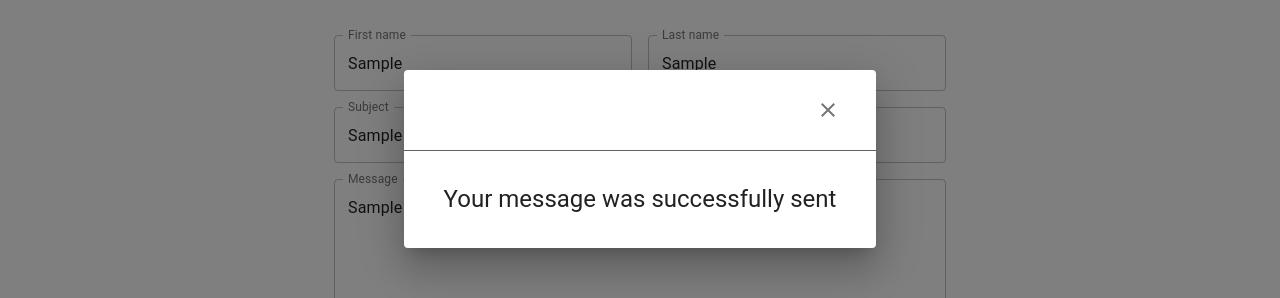
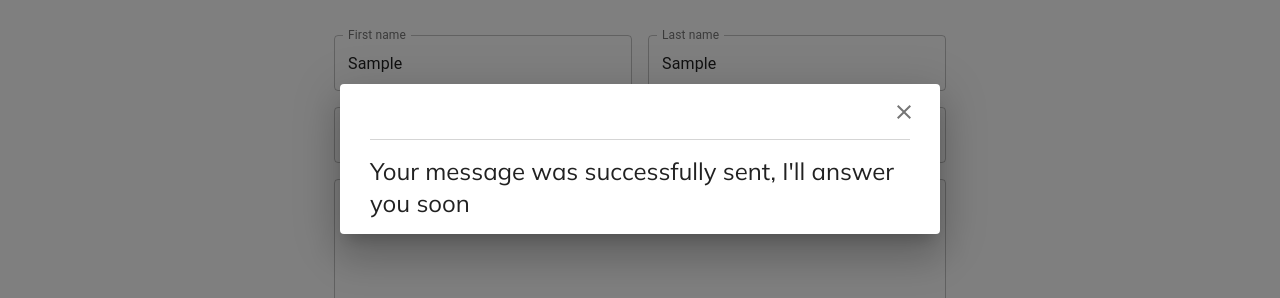
Before and after one commit to OwtmPatrick/portfolio, a React (Create React App) app: page / in a window 1280 px wide. Both pictures are taken after typing "Sample", "Sample", "Sample", "Sample" into the empty fields and a click on the button "Send". Shown: the part 2646-2944 px from the top of the page. Built offline with nearby package versions, Linux system fonts and the light colour scheme; no server answers.

Commit message:
edit styles

```diff
--- a/src/pages/contacts/index.jsx
+++ b/src/pages/contacts/index.jsx
@@ -159,8 +159,8 @@ export default () => {
 				</DialogTitle>
 
 				<DialogContent className={classes.dialogContent}>
-					<Typography variant="h5" component="h2">
-						Your message was successfully sent
+					<Typography variant="h5" component="h2" className={classes.dialogText}>
+						Your message was successfully sent, I&apos;ll answer you soon
 					</Typography>
 				</DialogContent>
 			</Dialog>
@@ -177,8 +177,8 @@ export default () => {
 				</DialogTitle>
 
 				<DialogContent className={classes.dialogContent}>
-					<Typography variant="h5" component="h2">
-						Something went wrong
+					<Typography variant="h5" component="h2" className={classes.dialogText}>
+						Something went wrong, please try again later
 					</Typography>
 				</DialogContent>
 			</Dialog>
--- a/src/pages/contacts/styles.js
+++ b/src/pages/contacts/styles.js
@@ -4,6 +4,21 @@ const useStyles = makeStyles(theme => ({
 	root: {
 		padding: '0 12px',
 		paddingBottom: '100px'
+	},
+	overlay: {
+		position: 'fixed',
+		top: 0,
+		right: 0,
+		bottom: 0,
+		left: 0,
+		width: '100vw',
+		height: '100vh',
+		opacity: 0.7,
+		backgroundColor: '#000',
+		zIndex: 100,
+		display: 'flex',
+		alignItems: 'center',
+		justifyContent: 'center'
 	},
 	form: {
 		display: 'flex',
@@ -42,12 +57,30 @@ const useStyles = makeStyles(theme => ({
 		textTransform: 'capitalize'
 	},
 	dialogTitle: {
-		borderBottom: `1px solid ${theme.palette.grey.A700}`,
+		// borderBottom: `1px solid ${theme.palette.grey.A100}`,
+		position: 'relative',
 		display: 'flex',
-		justifyContent: 'flex-end'
+		justifyContent: 'flex-end',
+		padding: '8px 16px',
+
+		'&:before': {
+			content: '""',
+			position: 'absolute',
+			bottom: 0,
+			left: '30px',
+			width: 'calc(100% - 60px)',
+			height: '1px',
+			backgroundColor: theme.palette.grey.A100
+		}
+	},
+	dialogText: {
+		fontFamily: "'Mulish', sans-serif"
+	},
+	closeButton: {
+		padding: '8px'
 	},
 	dialogContent: {
-		padding: '32px 40px'
+		padding: '15px 30px'
 	}
 }));
 
```
